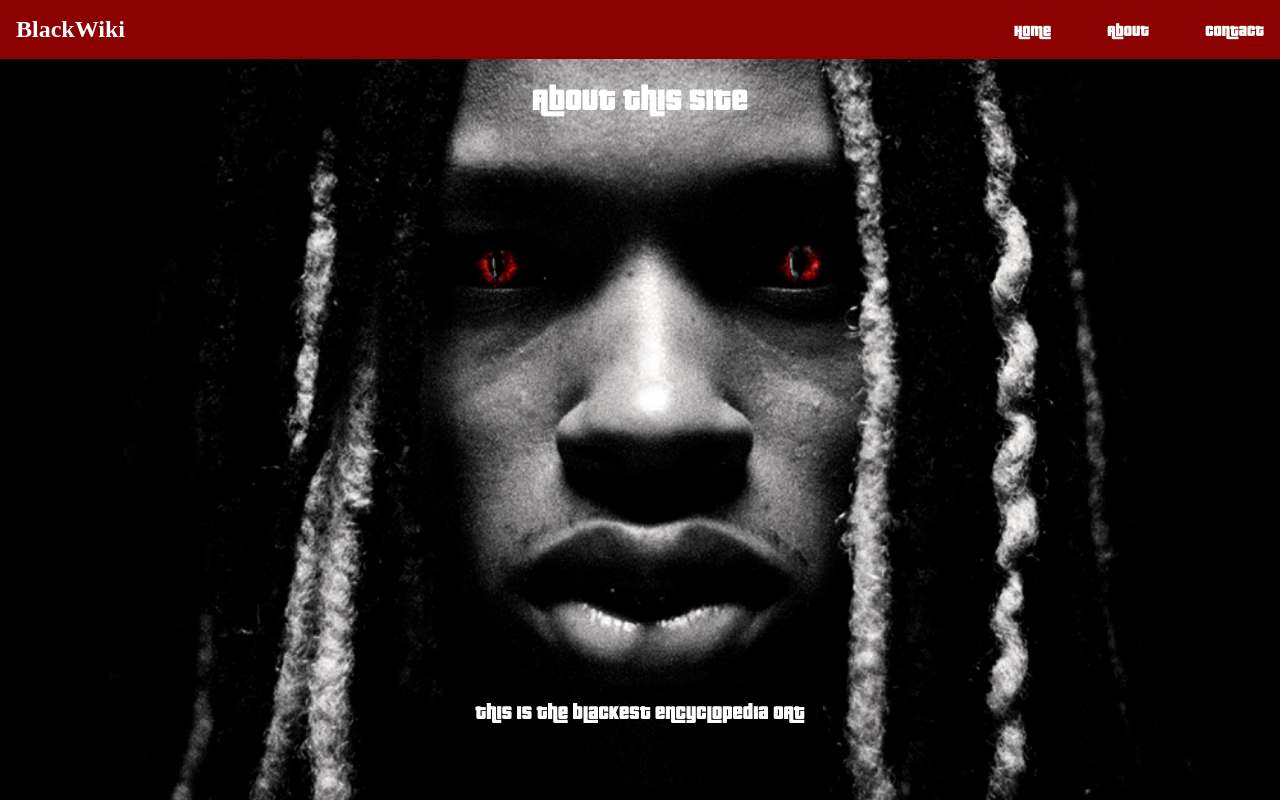
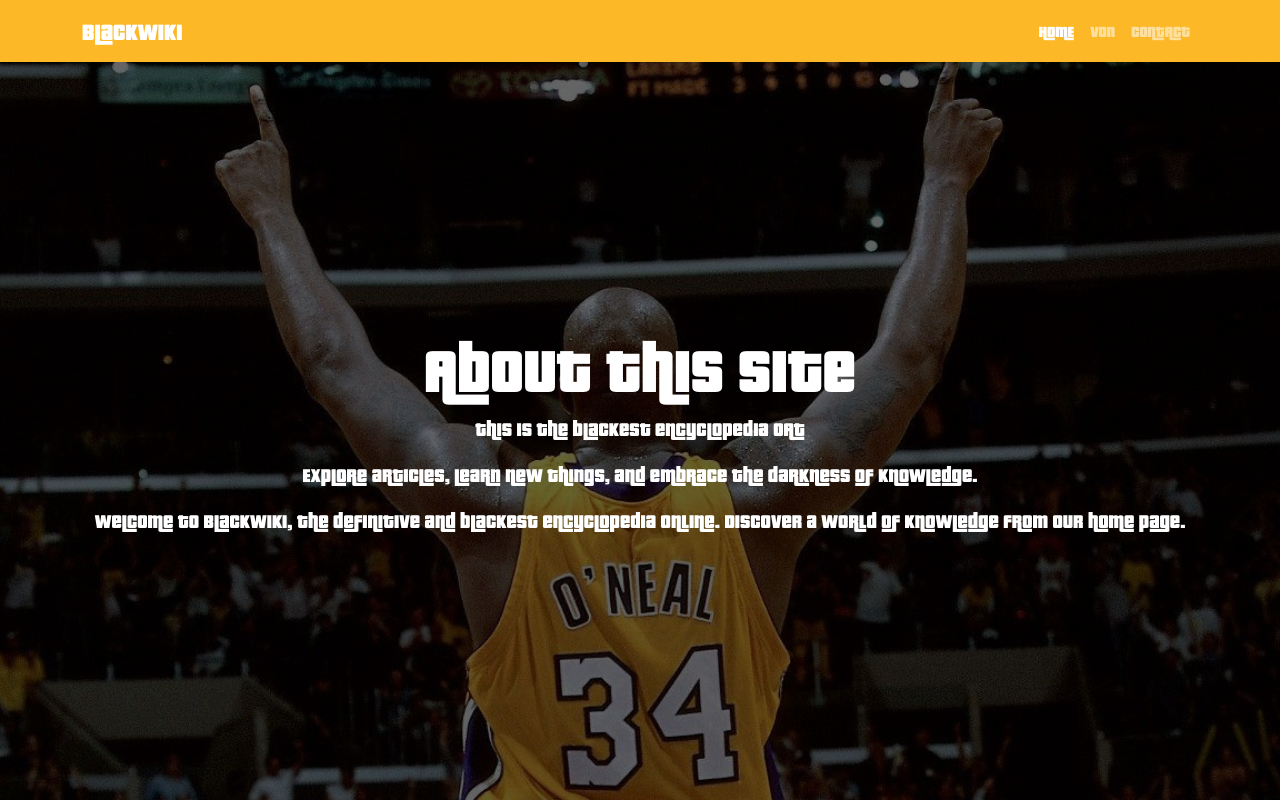
Before and after one commit to alec302/test_git_t2_s1, a website: page html/index.html in a window 1280 px wide. Drawn offline with nearby package versions, Linux system fonts and the light colour scheme.

Commit message:
Add styles for custom theme and layout adjustments
- Introduced a custom font 'GTA' and defined theme variables for colors.
- Set global styles for body, including a background image and layout control.
- Customized navbar styles and main section for better accessibility.
- Added specific styles for home and contact pages with background images.
- Enhanced form control styles for a cohesive dark theme.
- Implemented button styles with hover effects for better user interaction.

```diff
--- a/html/index.html
+++ b/html/index.html
@@ -1,29 +1,48 @@
 <!DOCTYPE html>
-<html lang="en">
+<html lang="pt-br">
 <head>
     <meta charset="UTF-8">
     <meta name="viewport" content="width=device-width, initial-scale=1.0">
-    <title>Home</title>
-    <link rel="stylesheet" href="../styles/index.css">
+    <title>Home - BlackWiki</title>
+    <meta name="description" content="Welcome to BlackWiki, the definitive and blackest encyclopedia online. Discover a world of knowledge from our home page.">
+
+    <link href="https://cdn.jsdelivr.net/npm/bootstrap@5.3.3/dist/css/bootstrap.min.css" rel="stylesheet">
+
+    <link rel="stylesheet" href="../styles/style.css">
 </head>
-    <body>
+<body class="text-white page-home">
+
     <header>
-            <div class="logo">
-                <a href="index.html">BlackWiki</a>
+        <nav class="navbar navbar-expand-lg navbar-dark bg-custom-dark fixed-top">
+            <div class="container">
+                <a class="navbar-brand logo-font" href="index.html">BlackWiki</a>
+                <button class="navbar-toggler" type="button" data-bs-toggle="collapse" data-bs-target="#navbarNav">
+                    <span class="navbar-toggler-icon"></span>
+                </button>
+                <div class="collapse navbar-collapse" id="navbarNav">
+                    <ul class="navbar-nav ms-auto">
+                        <li class="nav-item">
+                            <a class="nav-link active" href="index.html">Home</a>
+                        </li>
+                        <li class="nav-item">
+                            <a class="nav-link" href="von.html">Von</a>
+                        </li>
+                        <li class="nav-item">
+                            <a class="nav-link" href="contact.html">Contact</a>
+                        </li>
+                    </ul>
                 </div>
-            <nav>
-                <ul>
-                    <li><a href="index.html">Home</a></li>
-                    <li><a href="von.html">About</a></li>
-                    <li><a href="#">Contact</a></li>
-                </ul>
+            </div>
         </nav>
     </header>
 
-        <main>
+    <main class="container d-flex flex-column justify-content-center align-items-center text-center">
         <h1>About This Site</h1>
-            <p>This is the blackest encyclopedia OAT</p>
+        <p class="lead">This is the blackest encyclopedia OAT</p>
+        <p class="lead">Explore articles, learn new things, and embrace the darkness of knowledge.</p>
+        <p class="lead">Welcome to BlackWiki, the definitive and blackest encyclopedia online. Discover a world of knowledge from our home page.</p>
     </main>
 
+    <script src="https://cdn.jsdelivr.net/npm/bootstrap@5.3.3/dist/js/bootstrap.bundle.min.js"></script>
 </body>
 </html>
--- a/styles/index.css
+++ /dev/null
@@ -1,93 +0,0 @@
-    body {
-        background-image: url('../VonDemon.jpg');
-        background-size: cover;
-        background-position: center;
-        background-repeat: no-repeat;
-        background-attachment: fixed;
-        display: flex;
-        flex-direction: column;
-        align-items: center;
-        justify-content: center;
-        height: 100vh;
-    }
-
-    body, html {
-        margin: 0;
-        padding: 0;
-        height: 100%;
-        overflow: hidden;
-    }
-
-    main {
-        color:white;
-    }
-
-    h1 {
-        font-size: 70;
-        font-family: 'GTA';
-        height: calc(100vh - 200px); /* Adjusts height to fill the viewport minus header */
-        text-align: center;
-    }
-
-    p {
-        font-size: 20px;
-        font-family: 'GTA';
-        margin-top: 20px;
-    }
-
-    h2 {
-        font-size: 70;
-        font-family: 'GTA';
-    }
-
-    @font-face {
-        font-family: 'GTA';
-        src: url('../Pricedown Bl.otf');
-    }
-
-    /* Styling for the header */
-    header {
-      /* All previous styles */
-      background-color: darkred;
-      padding: 1rem 2rem;
-      justify-content: space-between;
-      align-items: center;
-      display: flex;
-
-      /* The new styles to fix the position */
-      position: fixed; /* This "fixes" the element relative to the viewport */
-      top: 0; /* Positions the element at the very top of the screen */
-      width: 100%; /* Ensures the header spans the full width */
-      z-index: 1000; /* Keeps the header on top of all other content */
-    }
-
-    /* Styling for the logo */
-    .logo a {
-      color: #fff;
-      text-decoration: none;
-      font-size: 1.5rem;
-      font-weight: bold;
-      padding: 0.5rem 1rem; /* Adds padding for better clickability */
-    }
-
-    /* Styling for the navigation menu */
-    nav ul {
-      list-style: none; /* Removes bullet points */
-      margin: 0;
-      padding: 0;
-      display: flex; /* Lays out the menu items horizontally */
-      gap: 1.5rem; /* Adds space between menu items */
-    }
-
-    nav a {
-      color: #fff;
-      text-decoration: none;
-      font-weight: 500;
-      transition: color 0.3s;
-      padding: 1rem 1rem; /* Adds padding for better clickability */
-      font-family: 'GTA';
-    }
-
-    nav a:hover {
-      color: #ddd;
-    }
--- /dev/null
+++ b/styles/style.css
@@ -0,0 +1,121 @@
+/* --- Importação da Fonte --- */
+@font-face {
+    font-family: 'GTA';
+    src: url('../Pricedown Bl.otf');
+}
+
+/* --- Variáveis de Tema (Opcional, mas recomendado) --- */
+:root {
+    --custom-font: 'GTA', sans-serif;
+    --custom-dark-red: #8b0000; /* darkred */
+    --custom-lakers-yellow: #FDB827; /* Lakers Yellow */
+    --custom-lakers-purple: #552583; /* Lakers Purple */
+}
+
+/* --- Estilos Globais do Body --- */
+body {
+    background-image: linear-gradient(rgba(0, 0, 0, 0.5), rgba(0, 0, 0, 0.5)), url('../VonDemon.jpg');
+    background-size: cover;
+    background-position: center;
+    background-repeat: no-repeat;
+    background-attachment: fixed;
+
+    /* Controle do layout principal (para centralizar conteúdo) */
+    display: flex;
+    min-height: 100vh; /* Usa min-height para permitir scroll se necessário */
+    flex-direction: column;
+
+    overflow: hidden;
+}
+
+/* --- Personalização da Barra de Navegação (Header) --- */
+.bg-custom-dark {
+    background-color: var(--custom-dark-red) !important;
+}
+
+.navbar .logo-font {
+    font-family: var(--custom-font);
+    font-size: 1.5rem;
+    font-weight: bold;
+}
+
+.navbar .nav-link {
+    font-family: var(--custom-font);
+    text-transform: uppercase;
+}
+
+/* --- Estilização da Seção Principal (Main) --- */
+main {
+    flex-grow: 1; /* Faz o main ocupar o espaço restante */
+    padding-top: 80px; /* Adiciona espaço para não ficar atrás do header fixo */
+    font-family: var(--custom-font);
+    overflow: hidden; /* Permite scroll se o conteúdo for maior que a viewport */
+}
+
+/* --- Correção de Unidades e Tamanhos de Fonte --- */
+/* Use unidades relativas como 'rem' para melhor acessibilidade */
+h1 {
+    font-size: 4rem; /* Equivalente a ~64px */
+}
+
+h2 {
+    font-size: 2.5rem; /* Equivalente a ~40px */
+}
+
+p.lead {
+    font-size: 1.25rem;
+}
+
+.page-home {
+    background-image: linear-gradient(rgba(0, 0, 0, 0.6), rgba(0, 0, 0, 0.6)), url('../shaq.jpg');
+    /* Lembre-se de colocar o caminho correto para sua nova imagem */
+}
+
+/* Esta regra seleciona o header (.bg-custom-dark) que está DENTRO de .page-home */
+.page-home .bg-custom-dark {
+    background-color: #FDB827 !important; /* Exemplo: um azul escuro */
+    /* Usamos !important para garantir que esta regra sobrescreva a original, se necessário */
+}
+
+.page-contact {
+    background-image: linear-gradient(rgba(0, 0, 0, 0.6), rgba(0, 0, 0, 0.6)), url('../shaq.jpg');
+    /* Lembre-se de colocar o caminho correto para sua nova imagem */
+}
+
+.page-contact .bg-custom-dark {
+    background-color: #FDB827 !important; /* Exemplo: um cinza escuro */
+}
+
+/* Estiliza os campos de input e textarea para combinar com o tema escuro */
+.form-control {
+    background-color: rgba(255, 255, 255, 0.1); /* Fundo semi-transparente */
+    border: 1px solid rgba(255, 255, 255, 0.2); /* Borda sutil */
+    color: #fff; /* Cor do texto branco */
+}
+
+/* Garante que o texto de placeholder seja visível */
+.form-control::placeholder {
+    color: rgba(255, 255, 255, 0.5);
+}
+
+/* Remove a borda azul padrão do Bootstrap no foco */
+.form-control:focus {
+    background-color: rgba(255, 255, 255, 0.2);
+    border-color: rgba(255, 255, 255, 0.6);
+    box-shadow: none;
+    color: #fff;
+}
+
+/* Estilo para o Botão de Envio (usando a mesma cor do header) */
+.btn-custom-dark {
+    background-color: var(--custom-lakers-purple);
+    border-color: var(--custom-lakers-purple);
+    color: #fff;
+    font-family: var(--custom-font);
+}
+
+.btn-custom-dark:hover {
+    background-color: #a00000;
+    border-color: #a00000;
+    color: #ddd;
+}
--- a/styles/von.css
+++ /dev/null
@@ -1,84 +0,0 @@
-    body {
-        background-image: url('../VonDemon.jpg');
-        background-size: cover;
-        background-position: center;
-        background-repeat: no-repeat;
-        background-attachment: fixed;
-        color: red;
-        display: flex;
-        justify-content: center;
-        align-items: center;
-        flex-direction: column;
-        height: 100vh;
-    }
-
-    body, html {
-        margin: 0;
-        padding: 0;
-        height: 100%;
-        overflow: hidden;
-    }
-
-    main {
-        text-align: center;
-        font-family:'GTA';
-        color: red;
-    }
-
-    h1, h2 {
-        font-size: 70;
-        font-family:'GTA';
-
-    }
-
-@font-face {
-    font-family: 'GTA';
-    src: url('../Pricedown Bl.otf');
-}
-
-/* Styling for the header */
-header {
-  /* All previous styles */
-  background-color: darkred;
-  padding: 1rem 2rem;
-  justify-content: space-between;
-  align-items: center;
-  display: flex;
-
-  /* The new styles to fix the position */
-  position: fixed; /* This "fixes" the element relative to the viewport */
-  top: 0; /* Positions the element at the very top of the screen */
-  width: 100%; /* Ensures the header spans the full width */
-  z-index: 1000; /* Keeps the header on top of all other content */
-}
-
-/* Styling for the logo */
-.logo a {
-  color: #fff;
-  text-decoration: none;
-  font-size: 1.5rem;
-  font-weight: bold;
-  padding: 0.5rem 1rem; /* Adds padding for better clickability */
-}
-
-/* Styling for the navigation menu */
-nav ul {
-  list-style: none; /* Removes bullet points */
-  margin: 0;
-  padding: 0;
-  display: flex; /* Lays out the menu items horizontally */
-  gap: 1.5rem; /* Adds space between menu items */
-}
-
-nav a {
-  color: #fff;
-  text-decoration: none;
-  font-weight: 500;
-  transition: color 0.3s;
-  padding: 1rem 1rem; /* Adds padding for better clickability */
-  font-family: 'GTA';
-}
-
-nav a:hover {
-  color: #ddd;
-}
```
Also changed, not shown: html/contact.html (added, +70 -0 lines), html/von.html (+49 -66 lines), shaq.jpg (added), 1 other file. Lines whose indentation alone changed are shown as unchanged.
